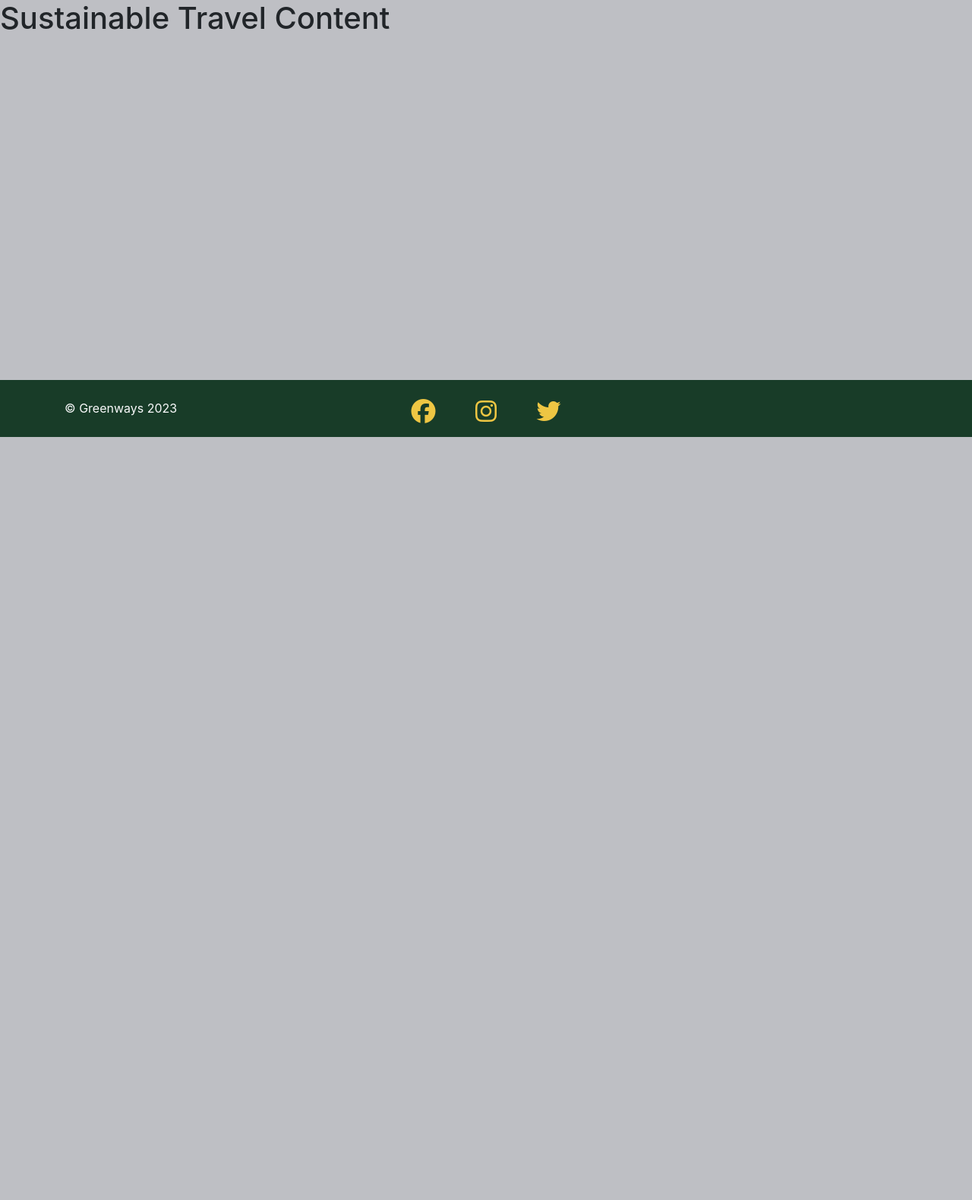
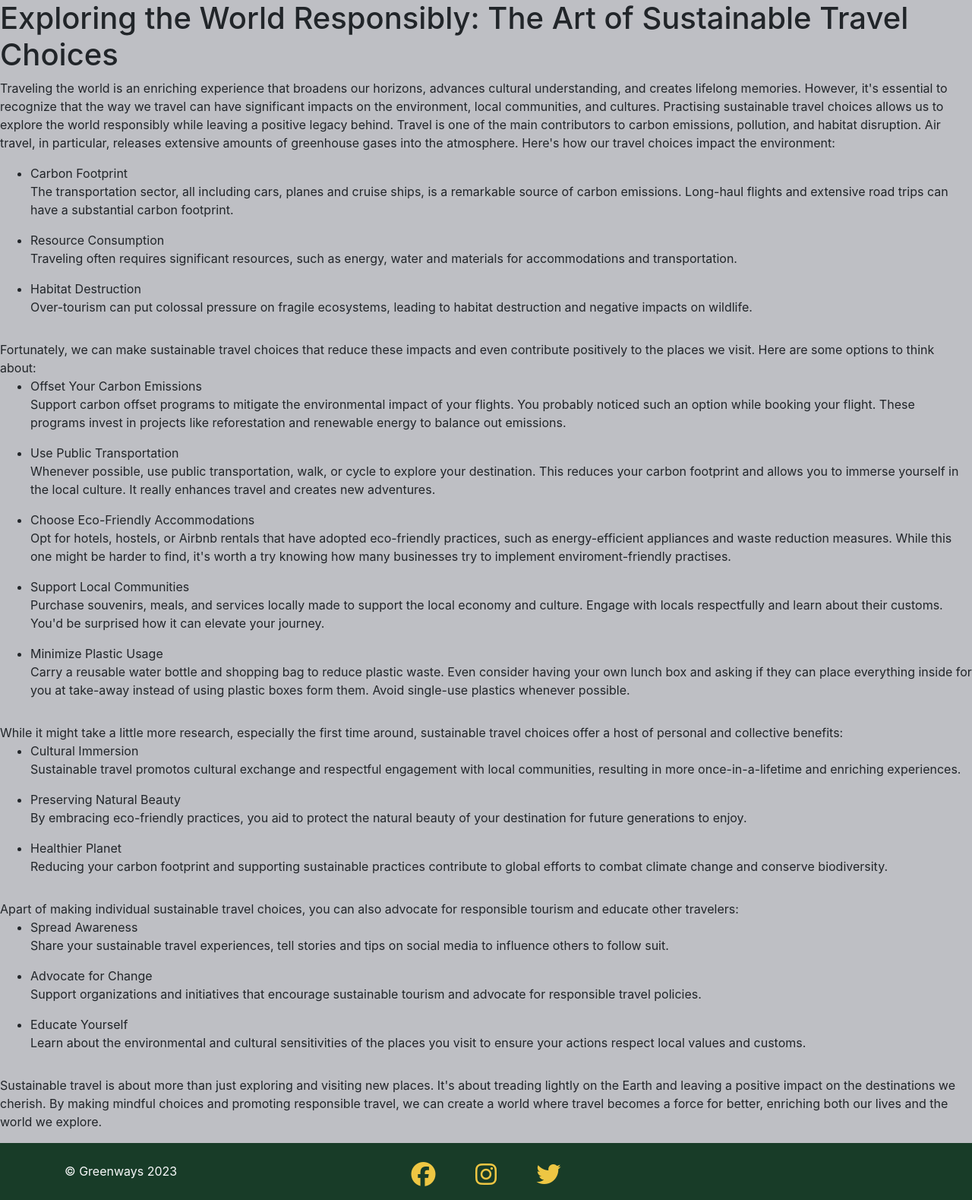
Before and after one commit to The-Carbon-Crushers/greenways, a Django app: page /travel-learn/ in a window 1280 px wide. Shown: the part 225-1804 px from the top of the page at 76% size. Before the commit the page ends 800 px from the top, so only its background shows below. Run offline with Django 3.2, Linux system fonts and the light colour scheme; some libraries are stand-ins or nearby versions.

Commit message:
Add Sustainable Travel page content

```diff
--- a/greenways_app/templates/travel_learn.html
+++ b/greenways_app/templates/travel_learn.html
@@ -1,5 +1,90 @@
 {% extends 'base.html' %}
 
 {% block content %}
-    <h1>Sustainable Travel Content</h1>
+    <h1>Exploring the World Responsibly: The Art of Sustainable Travel Choices</h1>
+    <p>
+        Traveling the world is an enriching experience that broadens our horizons, advances cultural understanding, and creates lifelong memories. However, it's essential to recognize that the way we travel can have significant impacts on the environment, local communities, and cultures. Practising sustainable travel choices allows us to explore the world responsibly while leaving a positive legacy behind. Travel is one of the main contributors to carbon emissions, pollution, and habitat disruption. Air travel, in particular, releases extensive amounts of greenhouse gases into the atmosphere. Here's how our travel choices impact the environment:
+        <ul>
+            <li>Carbon Footprint
+                <p>
+                    The transportation sector, all including cars, planes and cruise ships, is a remarkable source of carbon emissions. Long-haul flights and extensive road trips can have a substantial carbon footprint.
+                </p>
+            </li>
+            <li>Resource Consumption
+                <p>
+                    Traveling often requires significant resources, such as energy, water and materials for accommodations and transportation.
+                </p>
+            </li>
+            <li>Habitat Destruction
+                <p>
+                    Over-tourism can put colossal pressure on fragile ecosystems, leading to habitat destruction and negative impacts on wildlife.
+                </p>
+            </li>
+        </ul>
+        Fortunately, we can make sustainable travel choices that reduce these impacts and even contribute positively to the places we visit. Here are some options to think about:
+        <ul>
+            <li>Offset Your Carbon Emissions
+                <p>
+                    Support carbon offset programs to mitigate the environmental impact of your flights. You probably noticed such an option while booking your flight. These programs invest in projects like reforestation and renewable energy to balance out emissions.
+                </p>
+            </li>
+            <li>Use Public Transportation
+                <p>
+                    Whenever possible, use public transportation, walk, or cycle to explore your destination. This reduces your carbon footprint and allows you to immerse yourself in the local culture. It really enhances travel and creates new adventures.
+                </p>
+            </li>
+            <li>Choose Eco-Friendly Accommodations
+                <p>
+                    Opt for hotels, hostels, or Airbnb rentals that have adopted eco-friendly practices, such as energy-efficient appliances and waste reduction measures. While this one might be harder to find, it's worth a try knowing how many businesses try to implement enviroment-friendly practises.
+                </p>
+            </li>
+            <li>Support Local Communities
+                <p>
+                    Purchase souvenirs, meals, and services locally made to support the local economy and culture. Engage with locals respectfully and learn about their customs. You'd be surprised how it can elevate your journey.
+                </p>
+            </li>
+            <li>Minimize Plastic Usage
+                <p>
+                    Carry a reusable water bottle and shopping bag to reduce plastic waste. Even consider having your own lunch box and asking if they can place everything inside for you at take-away instead of using plastic boxes form them. Avoid single-use plastics whenever possible.
+                </p>
+            </li>
+        </ul>
+        While it might take a little more research, especially the first time around, sustainable travel choices offer a host of personal and collective benefits:
+        <ul>
+            <li>Cultural Immersion
+                <p>
+                    Sustainable travel promotos cultural exchange and respectful engagement with local communities, resulting in more once-in-a-lifetime and enriching experiences.
+                </p>
+            </li>
+            <li>Preserving Natural Beauty
+                <p>
+                    By embracing eco-friendly practices, you aid to protect the natural beauty of your destination for future generations to enjoy.
+                </p>
+            </li>
+            <li>Healthier Planet
+                <p>
+                    Reducing your carbon footprint and supporting sustainable practices contribute to global efforts to combat climate change and conserve biodiversity.
+                </p>
+            </li>
+        </ul>
+        Apart of making individual sustainable travel choices, you can also advocate for responsible tourism and educate other travelers:
+        <ul>
+            <li>Spread Awareness
+                <p>
+                    Share your sustainable travel experiences, tell stories and tips on social media to influence others to follow suit.
+                </p>
+            </li>
+            <li>Advocate for Change
+                <p>
+                    Support organizations and initiatives that encourage sustainable tourism and advocate for responsible travel policies.
+                </p>
+            </li>
+            <li>Educate Yourself
+                <p>
+                    Learn about the environmental and cultural sensitivities of the places you visit to ensure your actions respect local values and customs.
+                </p>
+            </li>
+        </ul>
+        Sustainable travel is about more than just exploring and visiting new places. It's about treading lightly on the Earth and leaving a positive impact on the destinations we cherish. By making mindful choices and promoting responsible travel, we can create a world where travel becomes a force for better, enriching both our lives and the world we explore.
+    </p>
 {% endblock content %}
```
